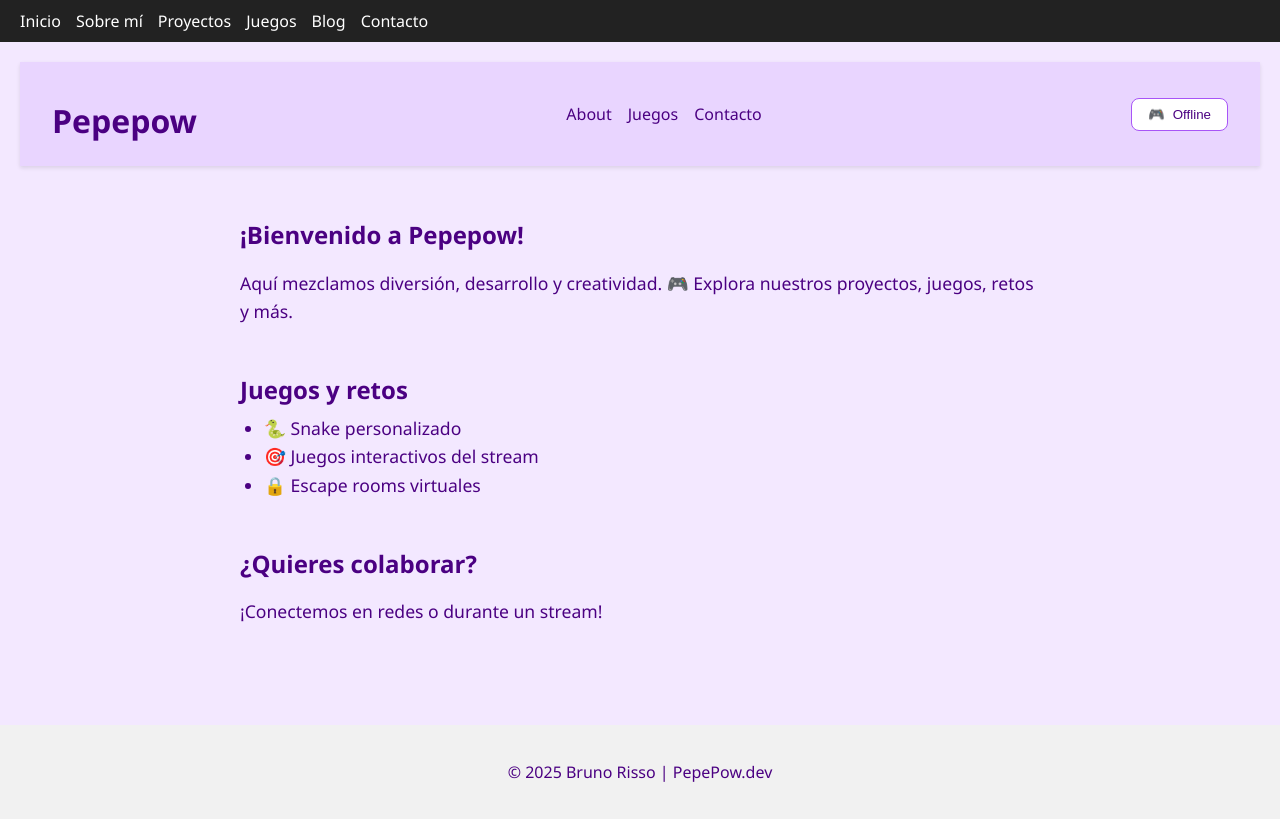
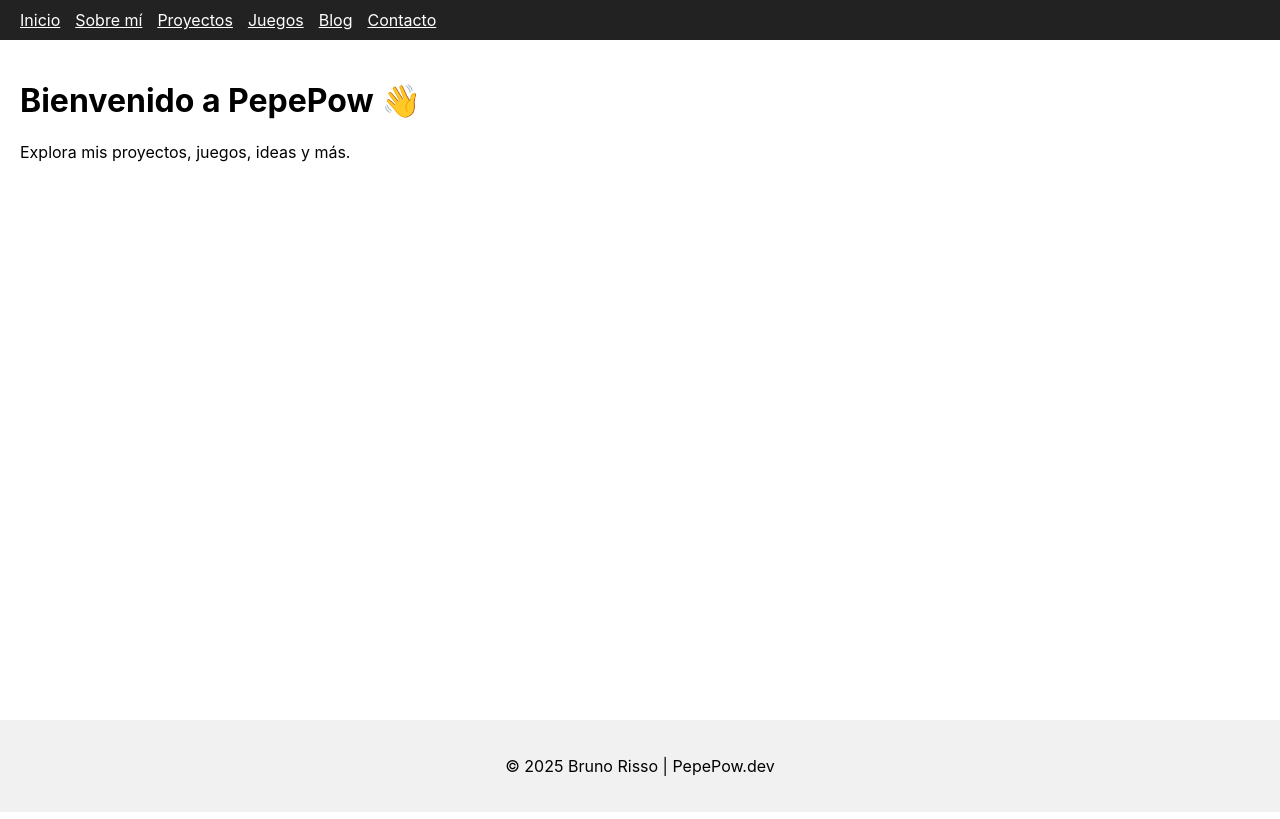
Before and after one commit to brrisso/mipagina, a React (Create React App) app: page / in a window 1280 px wide. Built offline with nearby package versions, Linux system fonts and the light colour scheme; no server answers.

Commit message:
Revert "ta todo malo esto"
This reverts commit 008b2f27c1bfa63f1ab761aae54b27bbfd50ad88.

```diff
--- a/src/paginas/Home.css
+++ /dev/null
@@ -1,130 +0,0 @@
-/* Estilos generales */
-body {
-  margin: 0;
-  font-family: 'Segoe UI', sans-serif;
-  background-color: #f3e8ff;
-  color: #4b0082;
-}
-
-a {
-  color: #4b0082;
-  text-decoration: none;
-  transition: color 0.2s ease;
-}
-
-a:hover {
-  text-decoration: underline;
-  color: #6b21a8;
-}
-
-/* Animación de entrada */
-@keyframes fadeIn {
-  from { opacity: 0; transform: translateY(10px); }
-  to { opacity: 1; transform: translateY(0); }
-}
-
-/* Header */
-.header {
-  display: flex;
-  justify-content: space-between;
-  align-items: center;
-  background-color: #e9d5ff;
-  padding: 1rem 2rem;
-  box-shadow: 0 2px 4px rgba(0,0,0,0.1);
-  flex-wrap: wrap;
-}
-
-.logo {
-  font-size: 2rem;
-  font-weight: bold;
-  margin-bottom: 0.5rem;
-}
-
-/* Navegación */
-.nav {
-  display: flex;
-  gap: 1rem;
-  flex-wrap: wrap;
-  align-items: center;
-}
-
-.nav a {
-  font-weight: 500;
-}
-
-/* Botón en vivo */
-.live-button {
-  border: 1px solid #a855f7;
-  background: white;
-  color: #4b0082;
-  padding: 0.5rem 1rem;
-  border-radius: 8px;
-  display: flex;
-  align-items: center;
-  gap: 0.5rem;
-  cursor: pointer;
-  transition: background-color 0.2s ease;
-}
-
-.live-button:hover {
-  background-color: #f5f3ff;
-}
-
-/* Punto animado */
-.live-dot {
-  animation: pulse 1s infinite;
-  color: red;
-}
-
-@keyframes pulse {
-  0% { opacity: 1; transform: scale(1); }
-  50% { opacity: 0.6; transform: scale(1.2); }
-  100% { opacity: 1; transform: scale(1); }
-}
-
-/* Main */
-.main {
-  padding: 2rem;
-  max-width: 800px;
-  margin: 0 auto;
-  animation: fadeIn 0.6s ease-out;
-}
-
-/* Secciones */
-.section {
-  margin-bottom: 3rem;
-}
-
-.section h2,
-.section h3 {
-  font-size: 1.5rem;
-  margin-bottom: 0.5rem;
-}
-
-.section p,
-.section ul {
-  font-size: 1.1rem;
-  line-height: 1.6;
-}
-
-.section ul {
-  list-style: disc;
-  padding-left: 1.5rem;
-  margin-top: 0.5rem;
-}
-
-/* Responsive */
-@media (max-width: 768px) {
-  .header {
-    flex-direction: column;
-    align-items: flex-start;
-  }
-
-  .nav {
-    justify-content: flex-start;
-  }
-
-  .main {
-    padding: 1rem;
-  }
-}
--- a/src/paginas/Home.js
+++ b/src/paginas/Home.js
@@ -1,66 +1,12 @@
-import React, { useEffect, useState } from 'react';
-import './Home.css';
+import React from 'react';
 
-const Twitch = () => <span role="img" aria-label="Twitch">🎮</span>;
-
-const Home = () => {
-  const [live, setLive] = useState(false);
-
-  useEffect(() => {
-    const checkLiveStatus = async () => {
-      try {
-        const response = await fetch('/api/twitch-status');
-        const data = await response.json();
-        setLive(data.isLive);
-      } catch (error) {
-        console.error('Error fetching Twitch status:', error);
-      }
-    };
-
-    checkLiveStatus();
-    const interval = setInterval(checkLiveStatus, 60000); // Actualiza cada 60 segundos
-    return () => clearInterval(interval);
-  }, []);
-
+function Home() {
   return (
-    <div className="home">
-      <header className="header">
-        <h1 className="logo">Pepepow</h1>
-        <nav className="nav">
-          <a href="#about">About</a>
-          <a href="#juegos">Juegos</a>
-          <a href="#contacto">Contacto</a>
-        </nav>
-        <button className="live-button">
-          <Twitch />
-          {live ? <span className="live-dot">🔴 En Vivo</span> : 'Offline'}
-        </button>
-      </header>
-
-      <main className="main">
-        <section className="section" id="about">
-          <h2>¡Bienvenido a Pepepow!</h2>
-          <p>
-            Aquí mezclamos diversión, desarrollo y creatividad. 🎮 Explora nuestros proyectos, juegos, retos y más.
-          </p>
-        </section>
-
-        <section id="juegos" className="section">
-          <h3>Juegos y retos</h3>
-          <ul>
-            <li>🐍 Snake personalizado</li>
-            <li>🎯 Juegos interactivos del stream</li>
-            <li>🔒 Escape rooms virtuales</li>
-          </ul>
-        </section>
-
-        <section id="contacto" className="section">
-          <h3>¿Quieres colaborar?</h3>
-          <p>¡Conectemos en redes o durante un stream!</p>
-        </section>
-      </main>
+    <div>
+      <h1>Bienvenido a PepePow 👋</h1>
+      <p>Explora mis proyectos, juegos, ideas y más.</p>
     </div>
   );
-};
+}
 
 export default Home;
```
Also changed, not shown: package.json (+1 -25 lines), src/api/twitch-status.js (deleted, +0 -24 lines), 1 other file (tests, documents, lock files or other folders).
